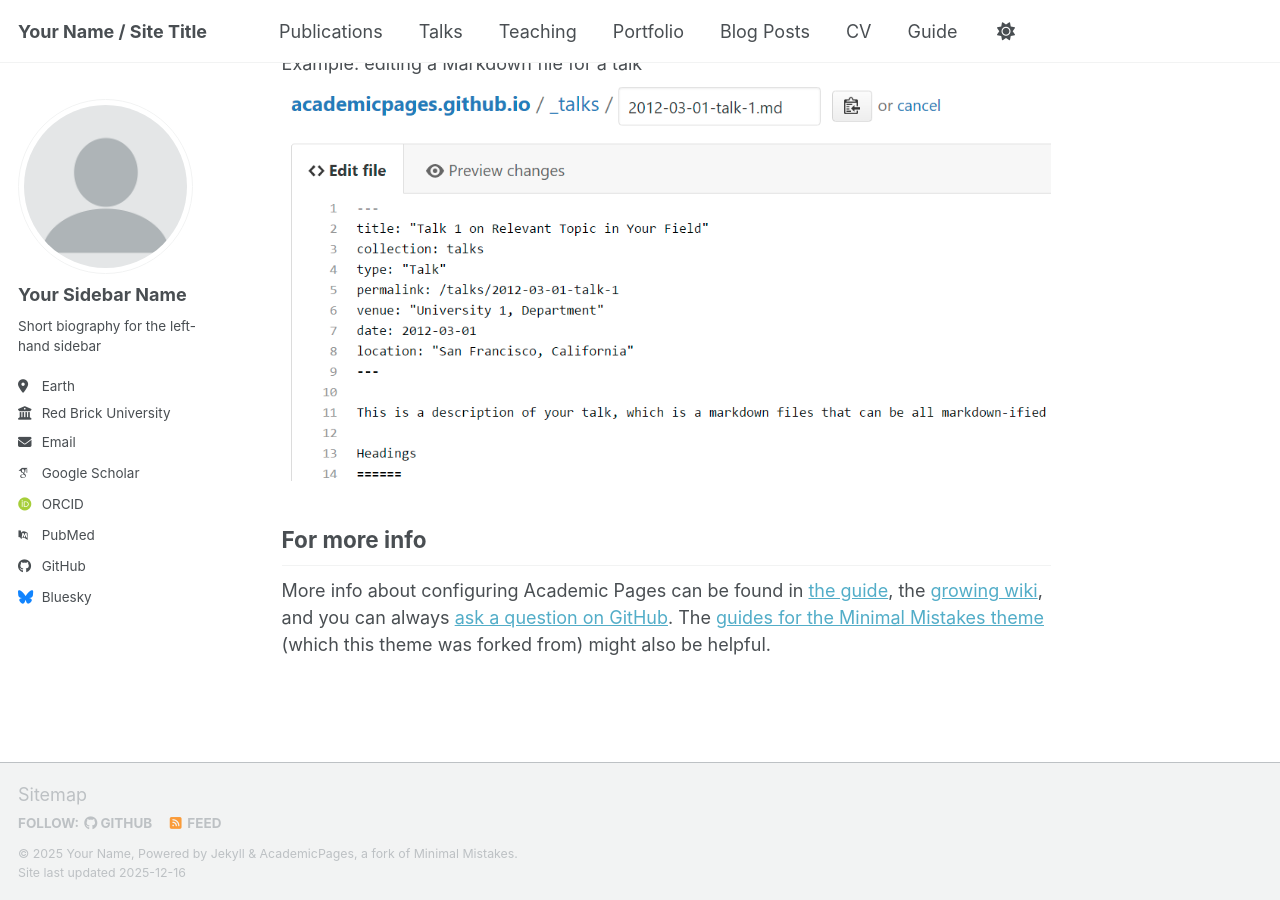
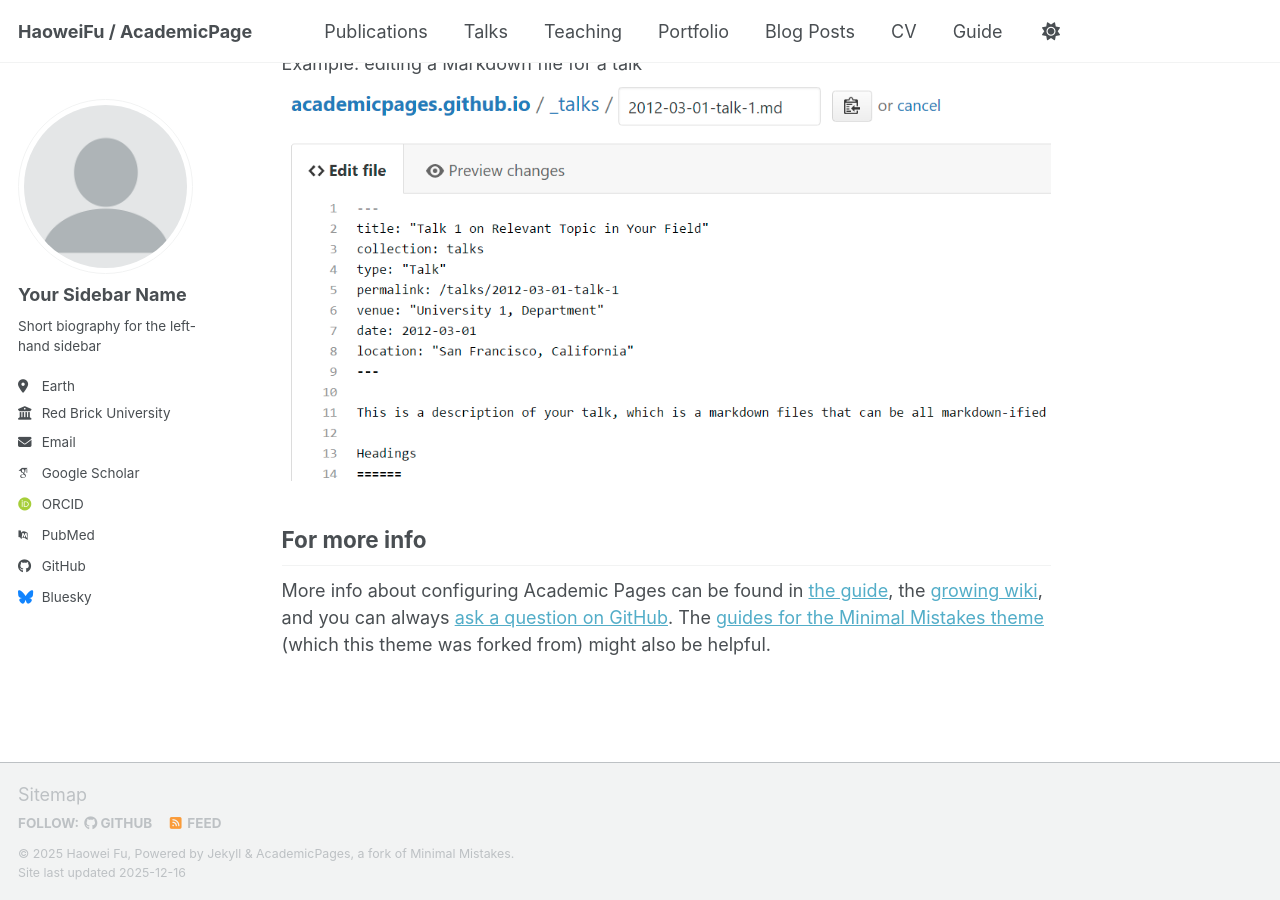
Before and after one commit to RageFu2004/RageFu2004.github.io, a Jekyll site: the page built from _pages/about.md, in a window 1280 px wide and 900 px high, scrolled down 2718 px. Built offline with Jekyll 4.4.1, drawn with Linux system fonts in a browser that asks for light colours; some web fonts are replaced; a script bundle is joined from its source files by our own code; library files that are not in the unit come from our copies.

Commit message:
Update _config.yml

```diff
--- a/_config.yml
+++ b/_config.yml
@@ -9,14 +9,14 @@
 # Basic Site Settings
 locale                   : "en-US"
 site_theme               : "default" # Currently available options are "default", "air"
-title                    : "Your Name / Site Title"
+title                    : "HaoweiFu / AcademicPage"
 title_separator          : "-"
-name                     : &name "Your Name"
-description              : &description "Your Name's academic portfolio"   # Update this with a general description of your site, this is the default if not overridden by a page
-url                      : https://academicpages.github.io # The base hostname & protocol for your site e.g. "https://[your GitHub username].github.io",
+name                     : &name "Haowei Fu"
+description              : &description "Haowei Fu's academic portfolio"   # Update this with a general description of your site, this is the default if not overridden by a page
+url                      : https://RageFu2004.github.io # The base hostname & protocol for your site e.g. "https://[your GitHub username].github.io",
                                                            # or if you already have some other page hosted on Github then use "https://[your GitHub username].github.io/[Your Repo Name]"
 baseurl                  : "" # the subpath of your site, e.g. "/blog"
-repository               : "academicpages/academicpages.github.io"
+repository               : "RageFu2004/RageFu2004.github.io"
 
 # Site Author - The following control what appear as part of the author content on the side bar.
 #               If a field is blank the icon and link will not appear, otherwise it will be shown.
```
